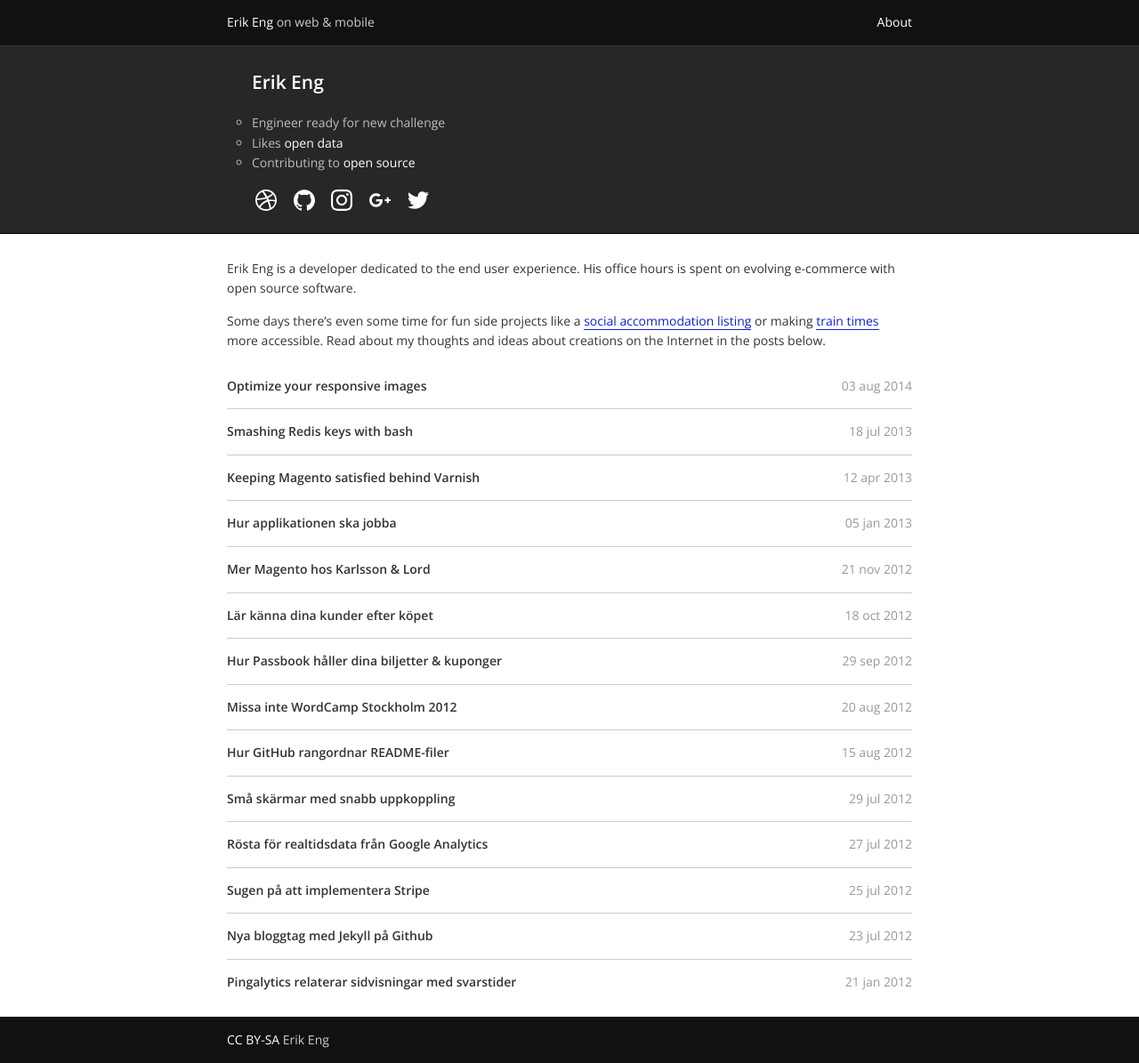
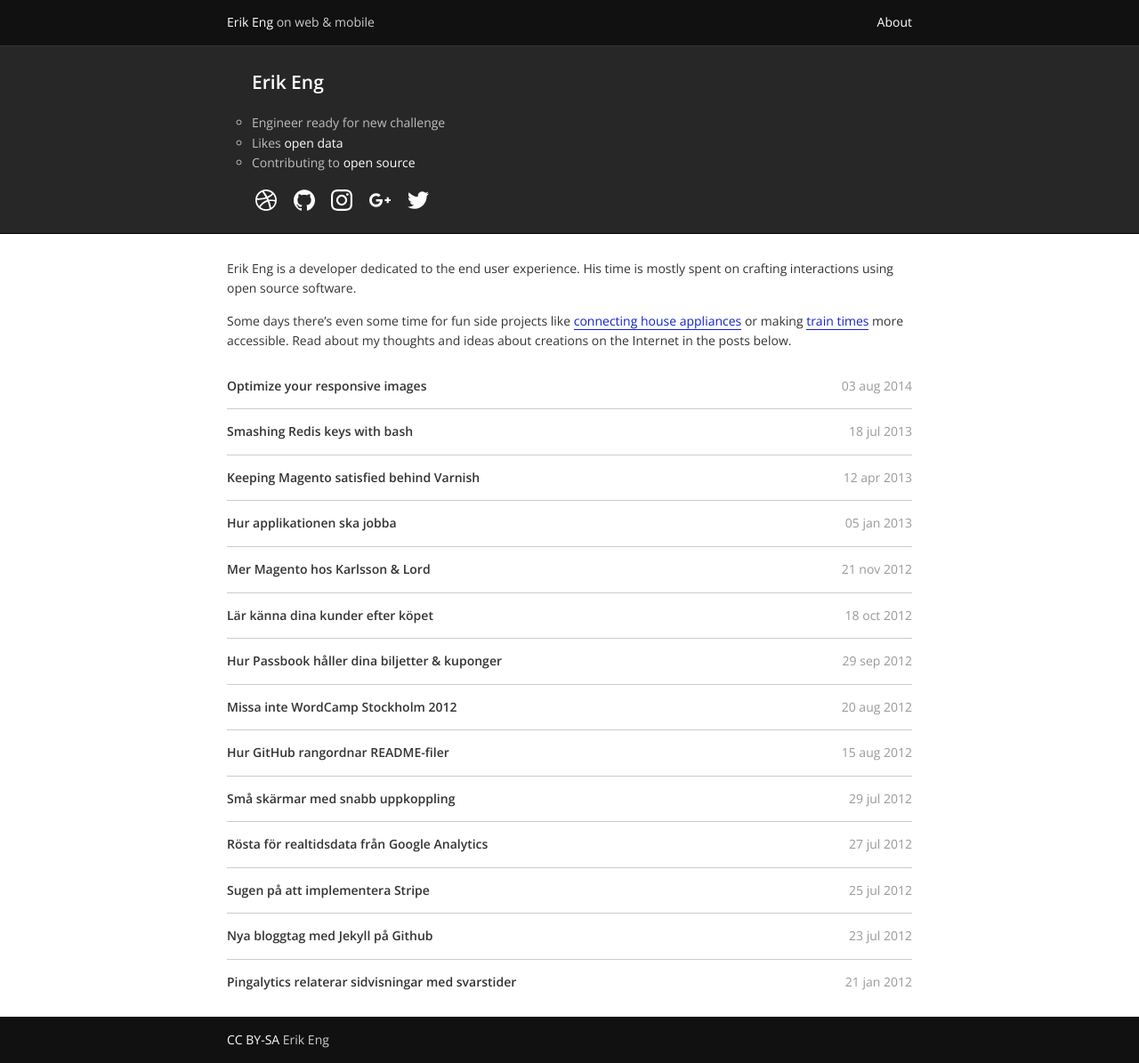
Before and after one commit to ptz0n/ptz0n.github.io, a Jekyll site: the page built from en/index.md, in a window 1280 px wide. Shown: the whole page at 89% size. Built offline with Jekyll 4.4.1, drawn with Linux system fonts in a browser that asks for light colours.

Commit message:
Update intro copy

```diff
--- a/en/index.md
+++ b/en/index.md
@@ -4,8 +4,8 @@ title: Erik Eng developing for web &amp; mobile
 lang: en
 ---
 
-Erik Eng is a developer dedicated to the end user experience. His office hours is spent on evolving e-commerce with open source software.
+Erik Eng is a developer dedicated to the end user experience. His time is mostly spent on crafting interactions using open source software.
 
-Some days there's even some time for fun side projects like a <a href="http://www.hittebo.se/" title="Hittebo">social accommodation listing</a> or making <a href="http://tagtider.net/">train times</a> more accessible. Read about my thoughts and ideas about creations on the Internet in the posts below.
+Some days there's even some time for fun side projects like <a href="https://www.npmjs.com/package/homebridge-verisure" title="homebridge-verisure">connecting house appliances</a> or making <a href="http://tagtider.net/">train times</a> more accessible. Read about my thoughts and ideas about creations on the Internet in the posts below.
 
 {% include posts.html %}
```
Also changed, not shown: index.md (+1 -1 lines).
